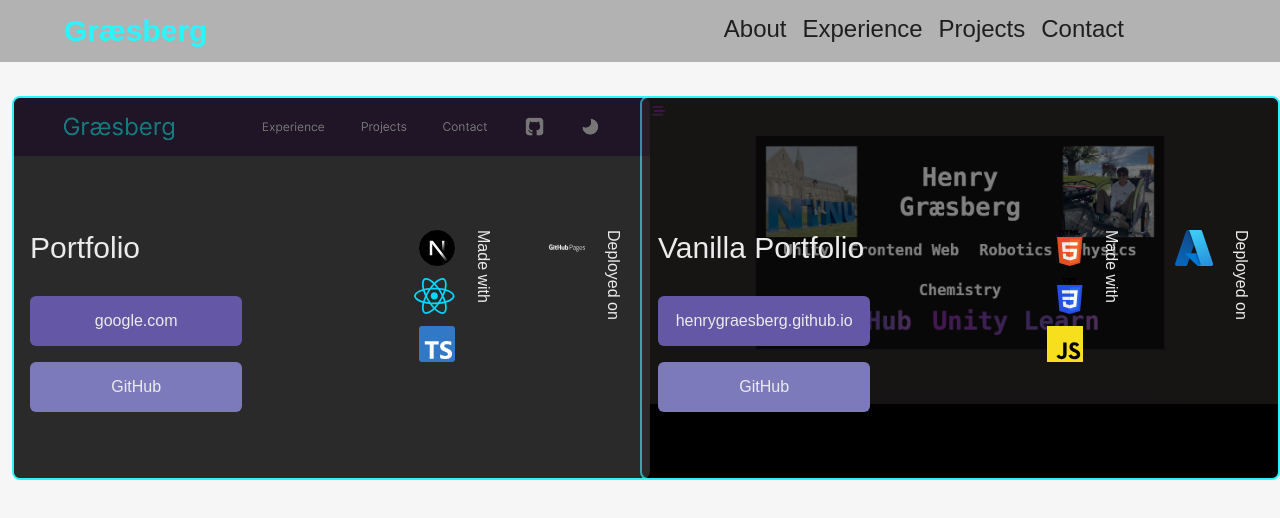
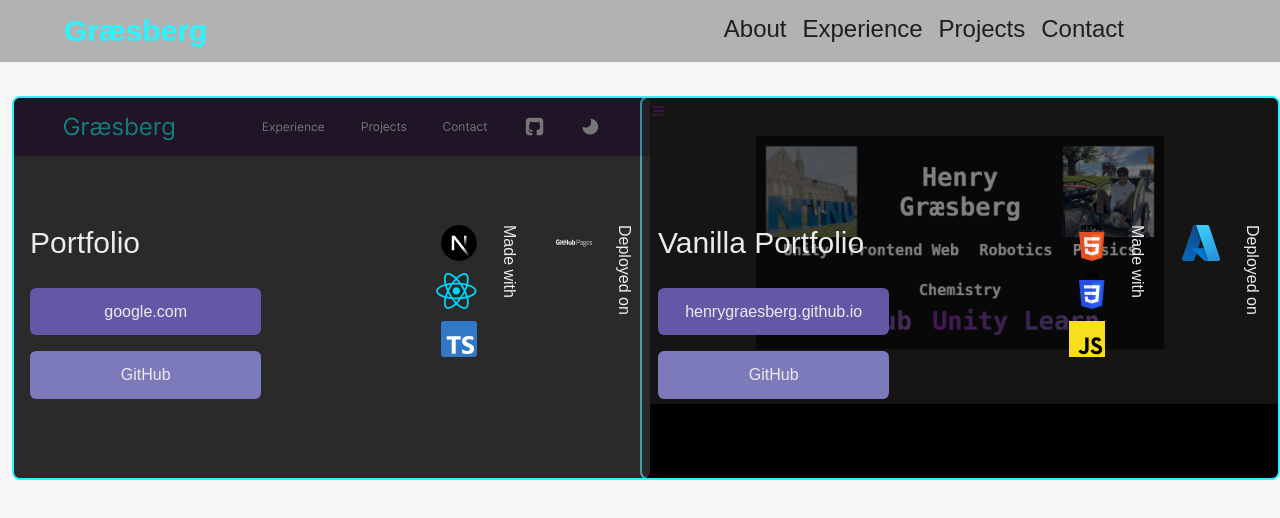
Before and after one commit to henrygraesberg/react_portfolio, a Next.js app: page / in a window 1280 px wide. Shown: the top 518 px of the page. Built offline with nearby package versions, Linux system fonts and the light colour scheme; some icons are missing.

Commit message:
Change gaps and margins to closer match figma design

```diff
--- a/src/app/components/Project.tsx
+++ b/src/app/components/Project.tsx
@@ -39,16 +39,16 @@ const GithubButton: FC<ButtonProps> = ({ text="GitHub", url, className }) => {
 
 const Project: FC<ProjectProps> = ({ title, url, urlShorthand, github, image, className, technologies, deployment }) => {
   return (
-    <div className={`w-[40rem] h-[24rem] text-text_secondary grid grid-cols-[2fr_2fr_3fr_1fr_1fr_1fr_1fr] grid-rows-6 gap-4 overflow-hidden rounded-lg border-2 border-accent bg-black ${className} hover:scale-110 transition-all duration-500`}>
+    <div className={`w-[40rem] h-[24rem] text-text_secondary grid grid-cols-[2fr_2fr_3fr_1fr_1fr_1fr_1fr] grid-rows-6 overflow-hidden rounded-lg border-2 border-accent bg-black ${className} hover:scale-110 transition-all duration-500`}>
         <div className="col-start-1 col-end-8">
             <Image src={image} alt={`Screenshot of ${title}`} className="opacity-50" />
         </div>
 
         <h1 className="ml-4 text-3xl row-start-3 col-span-3 z-10">{title}</h1>
-        <LinkButton text={urlShorthand} url={url} className="row-start-4 col-span-2 ml-4 z-10" />
-        <GithubButton url={github} className="row-start-5 col-span-2 ml-4 z-10" />
+        <LinkButton text={urlShorthand} url={url} className="row-start-4 col-span-2 ml-4 mb-4 z-10" />
+        <GithubButton url={github} className="row-start-5 col-span-2 ml-4 mb-4 z-10" />
 
-        <h2 className="text-sideways col-start-5 row-start-3 row-span-2 z-10">Made with</h2>
+        <h2 className="text-sideways col-start-5 row-start-3 row-span-2 z-10 ml-5">Made with</h2>
 
         <div className="row-start-3 col-start-4 row-span-4 flex flex-col gap-3 justify-start items-end">
             {
@@ -58,7 +58,7 @@ const Project: FC<ProjectProps> = ({ title, url, urlShorthand, github, image, cl
             }
         </div>
 
-        <h2 className="text-sideways col-start-7 row-start-3 row-span-2 z-10">Deployed on</h2>
+        <h2 className="text-sideways col-start-7 row-start-3 row-span-2 z-10 ml-5">Deployed on</h2>
 
         <div className="row-start-3 col-start-6 row-span-4 flex flex-col gap-3 justify-start items-end">
             {
```
